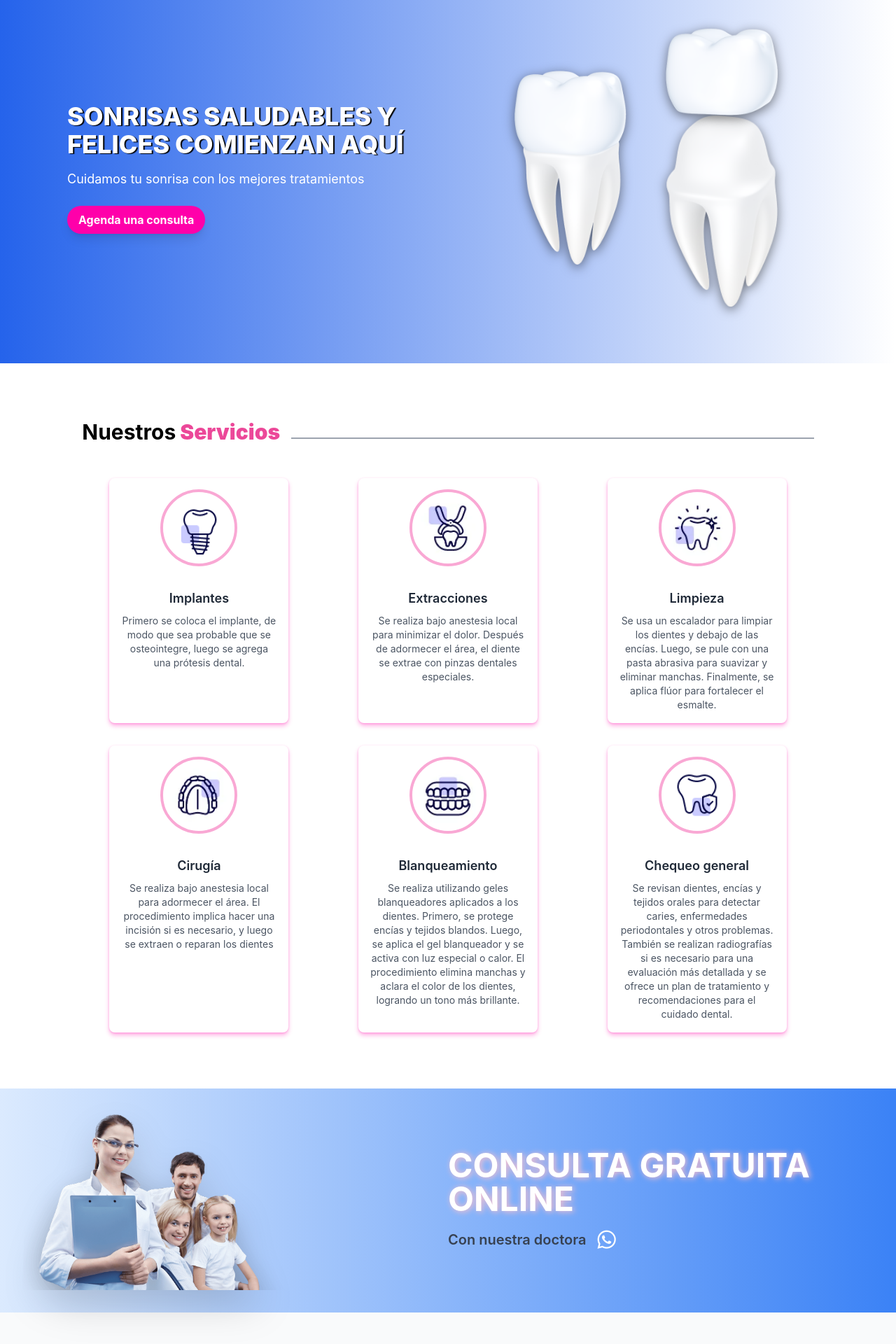
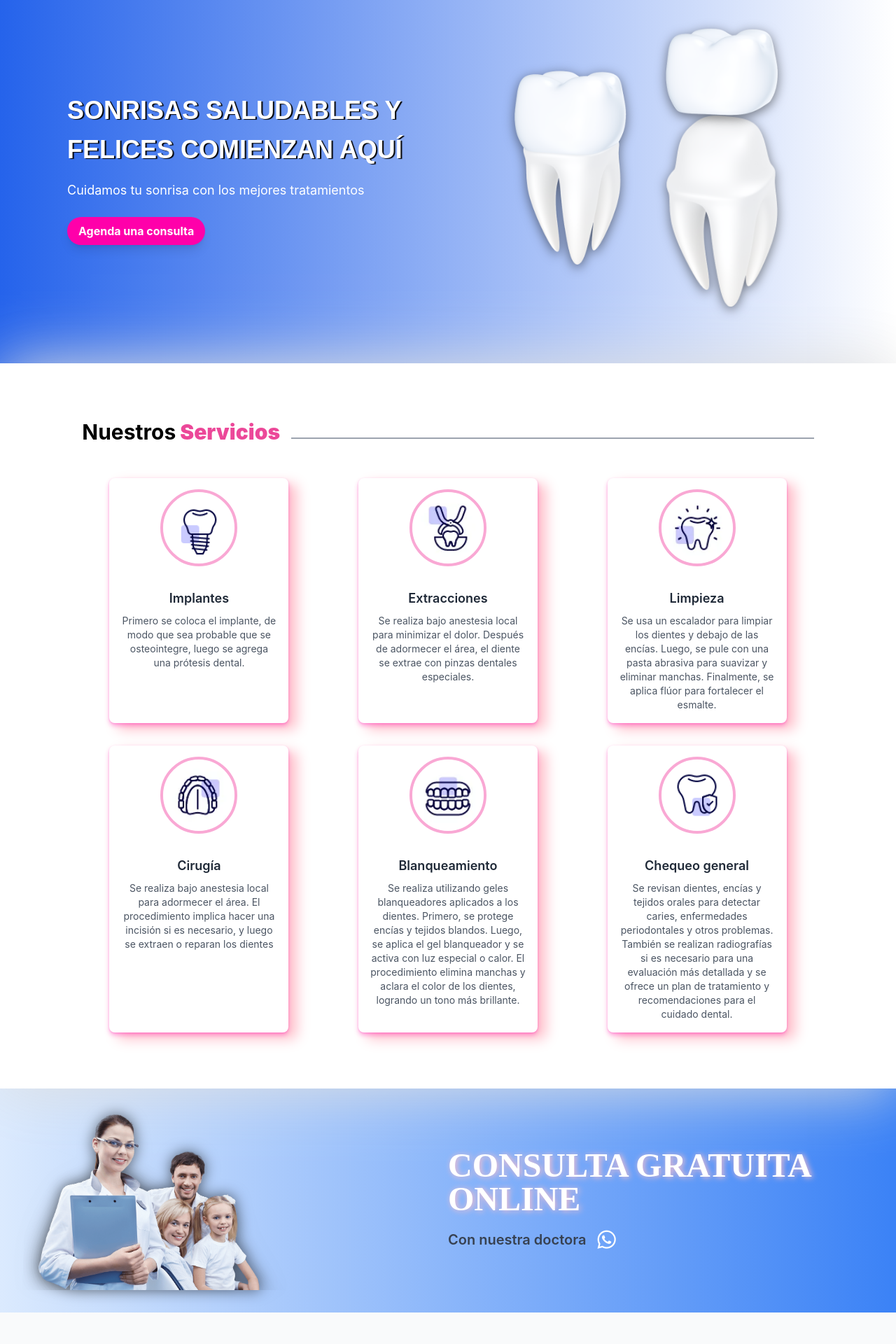
Before and after one commit to Juanse1998/jt-landing-page, a React (Create React App) app: page / in a window 1280 px wide. Shown: the part 120-2040 px from the top of the page at 70% size. Built offline with nearby package versions, Linux system fonts and the light colour scheme.

Commit message:
Se mejoraron estilos

```diff
--- a/src/components/consultationBanner/consultationBanner.jsx
+++ b/src/components/consultationBanner/consultationBanner.jsx
@@ -9,12 +9,16 @@ const ConsultationBanner = () => {
           src={process.env.PUBLIC_URL + "/images/smilepng05.webp"}
           alt="Consulta Online"
           className="w-48 h-auto md:w-96 drop-shadow-2xl"
+          style={{
+            filter: "drop-shadow(0 0 10px rgba(0, 0, 0, .6))",
+            boxShadow: "(0 0 85px #e0e0e0)"
+          }}
         />
       </div>
 
       {/* Texto */}
       <div className="flex flex-col items-center md:items-start space-y-4 w-full md:w-1/2 text-center md:text-left">
-        <h1 className="text-2xl md:text-5xl font-bold text-white" style={{ textShadow: '2px 1px 9px pink'}}>
+        <h1 className="text-2xl md:text-5xl font-bold text-white" style={{ textShadow: '2px 1px 9px pink', fontFamily: 'Mooli'}}>
           CONSULTA GRATUITA ONLINE
         </h1>
         <div className="flex space-x-4 justify-center md:justify-start">
--- a/src/components/footer/Footer.jsx
+++ b/src/components/footer/Footer.jsx
@@ -4,7 +4,7 @@ import { FaFacebookF, FaInstagram, FaTwitter, FaGithub, FaYoutube, FaLinkedin }
 const Footer = () => {
   return (
     <footer className="shadow rounded h-40 pt-10 mt-20 bg-gradient-to-r from-blue-300 to-purple-600">
-      <div className="max-w-6xl mx-auto flex flex-col md:flex-row justify-between ">
+      <div className="max-w-6xl mx-auto flex flex-col md:flex-row justify-between ml-10 mr-10">
         <div className="flex">
           <p className="flex items-center text-black-500 font-bold">© 2024 JT Odontologia. Todos los derechos reservados.</p>
           {/* <p className="text-xs text-black-500">Desarrollador por Juan Segundo Sosa</p> */}
--- a/src/components/header/Header.css
+++ b/src/components/header/Header.css
@@ -1,3 +1,13 @@
+.title-header {
+  font-family: "Mooli", sans-serif;
+  line-height: 3.5rem !important;
+}
+
+.header-blur {
+  position: relative;
+  overflow: hidden;
+}
+
 @media screen and (max-width: 600px){
   .contenedor {
     display: none;
--- a/src/components/header/Header.jsx
+++ b/src/components/header/Header.jsx
@@ -22,7 +22,7 @@ const Header = () => {
     <header className="bg-gradient-to-r from-blue-600 text-white py-10 md:py-20 relative overflow-hidden fixed w-full" style={{ minHeight: '550px' }}>
       <div className="container mx-auto flex flex-col md:flex-row items-center px-4 mt-20">
         <div className="flex flex-col items-center md:items-start md:ml-20 w-full md:w-6/12 lg:w-5/12 text-center md:text-left">
-          <h2 className="text-2xl md:text-3xl lg:text-4xl font-extrabold mb-4" style={{ textShadow: '2px 1px 1px black'}}>
+          <h2 className="title-header text-2xl md:text-3xl lg:text-4xl font-extrabold mb-4" style={{ textShadow: '2px 1px 1px black'}}>
             SONRISAS SALUDABLES Y FELICES COMIENZAN AQUÍ
             {/* Servicios Odontológicos de Calidad */}
           </h2>
--- a/src/components/nav/Nav.jsx
+++ b/src/components/nav/Nav.jsx
@@ -28,7 +28,7 @@ const Nav = () => {
         </nav>
       </div>
       <div className="mr-10">
-        <button className="bg-custom-pink hover:bg-pink-500 text-white py-2 px-4 font-bold rounded-full shadow-lg hover:shadow-2xl transition-shadow duration-300">
+        <button className="bg-custom-pink hover:bg-pink-600 text-white py-2 px-4 font-bold rounded-full shadow-lg hover:shadow-2xl transition-shadow duration-300">
           Agenda una consulta
         </button>
       </div>
--- a/src/components/services/Card.jsx
+++ b/src/components/services/Card.jsx
@@ -1,8 +1,10 @@
 import React from 'react';
+import './Styles.css';
+
 
 const Card = (props) => {
   return (
-    <div className="bg-white shadow-pink-medium rounded-lg overflow-hidden transform transition-transform hover:scale-105 hover:shadow-xl w-64 h-68 max-w-xs mx-auto">
+    <div className="card bg-white shadow-pink-medium rounded-lg overflow-hidden transform transition-transform hover:scale-105 hover:shadow-xl w-64 h-68 max-w-xs mx-auto">
       <div className="p-4 flex justify-center">
         <img className="rounded-full border-4 border-pink-300 object-cover" width={110} src={`${process.env.PUBLIC_URL}/${props.services.img}`} alt={props.services.title} />
       </div>
--- a/src/components/services/Jobs.jsx
+++ b/src/components/services/Jobs.jsx
@@ -1,10 +1,12 @@
 import React from 'react';
 import data from './services.json';
 import Card from './Card';
+import './Styles.css';
+
 
 const Jobs = () => {
   return (
-    <div id="services" className="bg-white-600 py-20">
+    <div id="services" className="bg-white-600 py-20 header-blur">
       <div className="flex justify-center mb-12">
         <div className="text-center mr-4">
           <section className="text-3xl font-bold text-white-200">
--- a/src/components/services/styles.css
+++ b/src/components/services/styles.css
@@ -1,3 +1,10 @@
+.header-blur {
+  position: relative;
+  overflow: hidden;
+  box-shadow: 0 0 85px #e0e0e0;
+}
+
 .card {
-  /* margin-left: -50px; */
+  filter: drop-shadow(12px 8px 9px pink);
+  border: 1px 1px 1px 5px black !important;
 }
--- a/src/index.css
+++ b/src/index.css
@@ -2,7 +2,7 @@
 @import 'tailwindcss/components';
 @import 'tailwindcss/utilities';
 @import '@fortawesome/fontawesome-free/css/all.min.css';
-
+@import url('https://fonts.googleapis.com/css2?family=Inter:wght@100..900&family=Mooli&display=swap');
 body {
   margin: 0;
   font-family: -apple-system, BlinkMacSystemFont, 'Segoe UI', 'Roboto', 'Oxygen',
```
